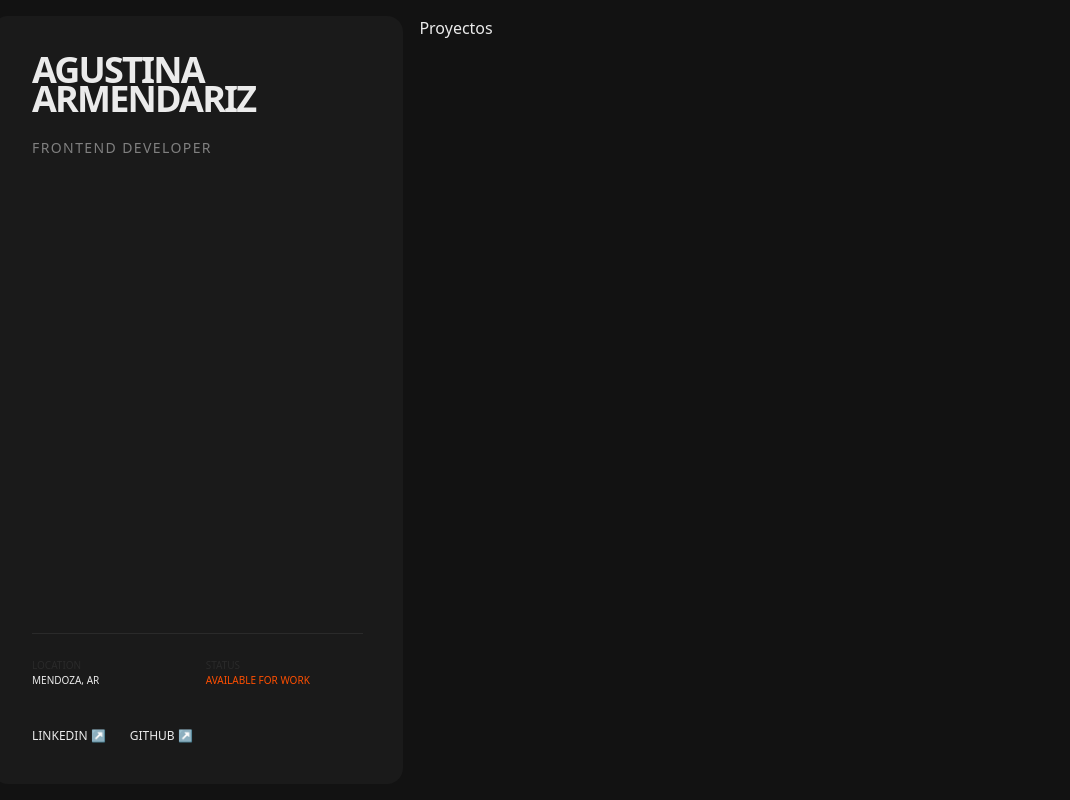
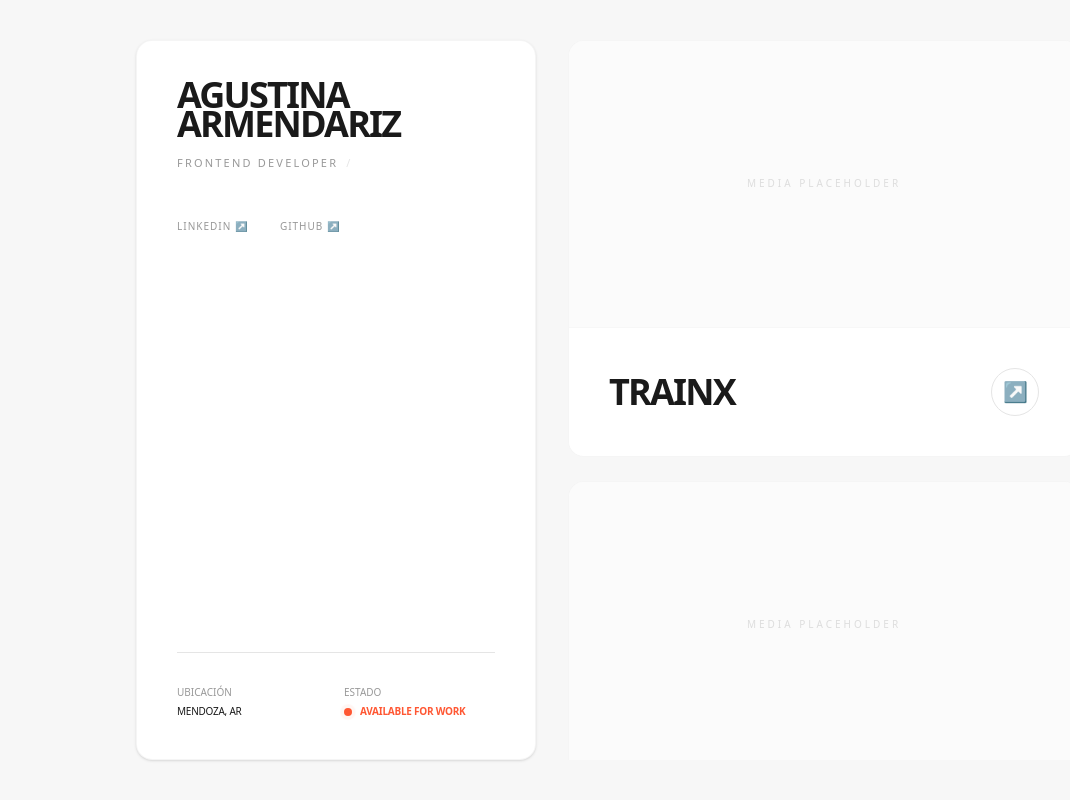
Before and after one commit to agusarmendariz/Portfolio, a Next.js app: page / in a window 1280 px wide. Shown: the whole page, without its empty margins (24-1094 px from the left). Built offline with nearby package versions, Linux system fonts and the light colour scheme.

Commit message:
probando cambios

```diff
--- a/src/app/globals.css
+++ b/src/app/globals.css
@@ -3,13 +3,12 @@
 
 
 @theme {
-  --color-cement: #121212;
-  --color-ink: #EBEBEB;
-  --color-charcoal: #1A1A1A;
-  --color-border: #2A2A2A;
-  --color-secondary: #808080;
-  --color-safety: #FF4F00;
-
+  --color-cement: #F7F7F7;
+  --color-card: #FFFFFF;
+  --color-ink: #1A1A1A;
+  --color-border: #E5E5E5;
+  --color-secondary: #999999;
+  --color-safety: #FF5733;
 
   --font-sans: var(--font-plex-sans);
   --font-mono: var(--font-plex-mono);
@@ -23,6 +22,11 @@
   }
 }
 
-html {
-  scroll-behavior: smooth;
+html, body, section, div {
+  scrollbar-width: none;
+
 }
+
+*::-webkit-scrollbar {
+  display: none;
+}
--- a/src/app/page.tsx
+++ b/src/app/page.tsx
@@ -1,17 +1,27 @@
 import Profile from "@/components/Profile";
+import ProjectCard from '@/components/ProjectCard';
 
 export default function Home() {
   return (
-    <div className="flex h-full w-full p-4 gap-4">
-     <section className="w-1/3 h-full bg-charcoal rounded-2xl p-10 flex flex-col justify-between overflow-hidden">
-      <Profile/>
+    <div className="h-screen w-full bg-cement lg:px-40 py-10 flex justify-center overflow-hidden">
+
+      <div className="flex w-full max-w-[1100px] gap-8">
+      <section className="w-[40%] min-w-[400px] h-full bg-white rounded-2xl p-10 flex flex-col justify-between border border-border/40 shadow-sm transition-all duration-500">
+        <Profile />
       </section>
-       <section className="w-2/3 h-full overflow-y-auto no-scrollbar space-y-4">
-        <div className="max-w-3xl">
-         <span> Proyectos</span>
-        </div>
+
+      <section className="w-[60%] h-full overflow-y-auto no-scrollbar pr-4">
+          <div className="space-y-6">
+            <ProjectCard title="TrainX" />
+            <ProjectCard title="Insspira" />
+            <ProjectCard title="Applestore" />
+
+            {/* Espacio final para que respire */}
+            <div className="h-20" />
+          </div>
       </section>
 
     </div>
+    </div>
   );
 }
--- a/src/components/Profile.tsx
+++ b/src/components/Profile.tsx
@@ -1,40 +1,58 @@
 
 
 export default function Profile() {
-    return (
-        <div className="flex flex-col h-full justify-between">
-            <div className="space-y-6">
-        <h1 className="text-2xl md:text-4xl font-bold tracking-tighter uppercase leading-[0.8] text-ink">
-          Agustina<br /> Armendariz
-        </h1>
-        <p className="font-mono text-sm text-secondary uppercase tracking-widest max-w-[320px]">
-          Frontend Developer
-        </p>
-      </div>
+  return (
+    <div className="flex flex-col h-full justify-between">
 
-      <div className="space-y-10">
-
-        <div className="grid grid-cols-2 gap-4 border-t border-border pt-6 font-mono text-[10px] uppercase text-border/60">
-          <div>
-            <p className="text-border">Location</p>
-            <p className="text-ink">Mendoza, AR</p>
-          </div>
-          <div>
-            <p className="text-border">Status</p>
-            <p className="text-ink text-safety">Available for work</p>
-          </div>
+      <div className="space-y-12">
+        <div className="space-y-4">
+          <h1 className="text-xl md:text-4xl font-bold tracking-tighter uppercase leading-[0.8] text-ink">
+            Agustina<br /> Armendariz
+          </h1>
+          <p className="font-mono text-[11px] text-secondary uppercase tracking-[0.2em] flex items-center gap-2">
+            Frontend Developer <span className="text-border">/</span>
+          </p>
         </div>
 
-        <div className="flex gap-6 font-mono text-xs uppercase">
-          <a href="https://linkedin.com/in/tu-usuario" target="_blank" className="text-ink hover:text-safety transition-colors">
+        {/* Links: Cambio de color de Gris a Negro Puro en hover */}
+        <div className="flex gap-8 font-mono text-[10px] uppercase tracking-widest">
+          <a
+            href="https://linkedin.com/in/agustina-armendariz"
+            target="_blank"
+            className="text-secondary hover:text-ink transition-all duration-300 border-b border-transparent hover:border-ink pb-1"
+          >
             LinkedIn ↗
           </a>
-          <a href="https://github.com/tu-usuario" target="_blank" className="text-ink hover:text-safety transition-colors">
+          <a
+            href="https://github.com/agusarmendariz"
+            target="_blank"
+            className="text-secondary hover:text-ink transition-all duration-300 border-b border-transparent hover:border-ink pb-1"
+          >
             GitHub ↗
           </a>
         </div>
       </div>
+
+      {/* BLOQUE INFERIOR: Metadata técnica */}
+      <div className="grid grid-cols-2 gap-4 border-t border-border pt-8 font-mono text-[10px] uppercase">
+        <div>
+          <p className="text-secondary mb-1">Ubicación</p>
+          <p className="text-ink font-medium tracking-tight">Mendoza, AR</p>
+        </div>
+        <div>
+          <p className="text-secondary mb-1">Estado</p>
+          <div className="flex items-center gap-2">
+             {/* Un pequeño detalle: punto naranja que respira (ping) */}
+             <span className="relative flex h-2 w-2">
+                <span className="animate-ping absolute inline-flex h-full w-full rounded-full bg-safety opacity-75"></span>
+                <span className="relative inline-flex rounded-full h-2 w-2 bg-safety"></span>
+             </span>
+             <p className="text-safety font-bold tracking-tight">
+               Available for work
+             </p>
+          </div>
+        </div>
+      </div>
     </div>
-
-    )
+  )
 }
--- /dev/null
+++ b/src/components/ProjectCard.tsx
@@ -0,0 +1,29 @@
+
+
+export default function ProjectCard({ title }: { title: string }) {
+  return (
+    <div className="w-full bg-white rounded-2xl overflow-hidden group transition-all duration-500 hover:translate-y-[-4px] border border-border/40 hover:border-border hover:shadow-[0_8px_30px_rgb(0,0,0,0.04)]">
+
+      {/* Media Placeholder: Gris muy suave que combina con el cemento */}
+      <div className="aspect-video w-full bg-cement/50 flex items-center justify-center border-b border-border/20 transition-colors group-hover:bg-cement">
+        <span className="text-secondary/30 font-mono text-[10px] uppercase tracking-[0.3em]">
+          Media Placeholder
+        </span>
+      </div>
+
+      {/* Contenido */}
+      <div className="p-8 lg:p-10 flex justify-between items-center bg-white">
+        <h3 className="text-2xl lg:text-4xl font-bold uppercase tracking-tighter text-ink transition-colors duration-300">
+          {title}
+        </h3>
+
+        {/* El círculo con la flecha: En hover se llena de negro (ink) */}
+        <div className="w-12 h-12 rounded-full border border-border flex items-center justify-center text-secondary transition-all duration-500 group-hover:bg-ink group-hover:text-white group-hover:border-ink">
+          <span className="text-xl transform group-hover:rotate-45 transition-transform duration-500">
+            ↗
+          </span>
+        </div>
+      </div>
+    </div>
+  );
+}
```
